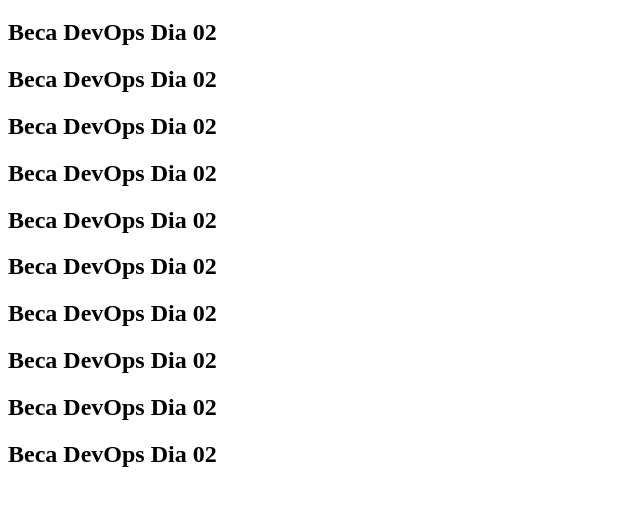
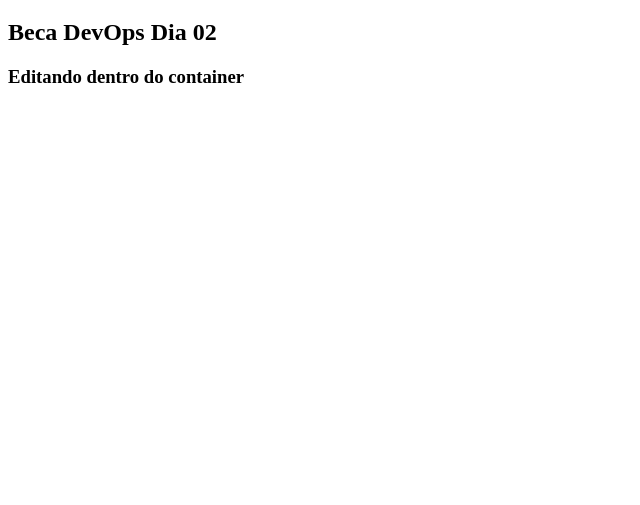
Before and after one commit to edmilsonbatista/becadevops, a plain HTML site: page dia02/nginx/index.html in a window 1280 px wide. Shown: the part 61-566 px from the top of the page, without its empty margins (0-640 px from the left). Drawn offline with Linux system fonts and the light colour scheme.

Commit message:
Edit index.html

```diff
--- a/dia02/nginx/index.html
+++ b/dia02/nginx/index.html
@@ -9,15 +9,7 @@
 <body>
     <h1>Hello World</h1>
     <h2>Beca DevOps Dia 02</h2>
-    <h2>Beca DevOps Dia 02</h2>
-    <h2>Beca DevOps Dia 02</h2>
-    <h2>Beca DevOps Dia 02</h2>
-    <h2>Beca DevOps Dia 02</h2>
-    <h2>Beca DevOps Dia 02</h2>
-    <h2>Beca DevOps Dia 02</h2>
-    <h2>Beca DevOps Dia 02</h2>
-    <h2>Beca DevOps Dia 02</h2>
-    <h2>Beca DevOps Dia 02</h2>
+    <h3>Editando dentro do container</h3>
 
 </body>
 </html>
```
